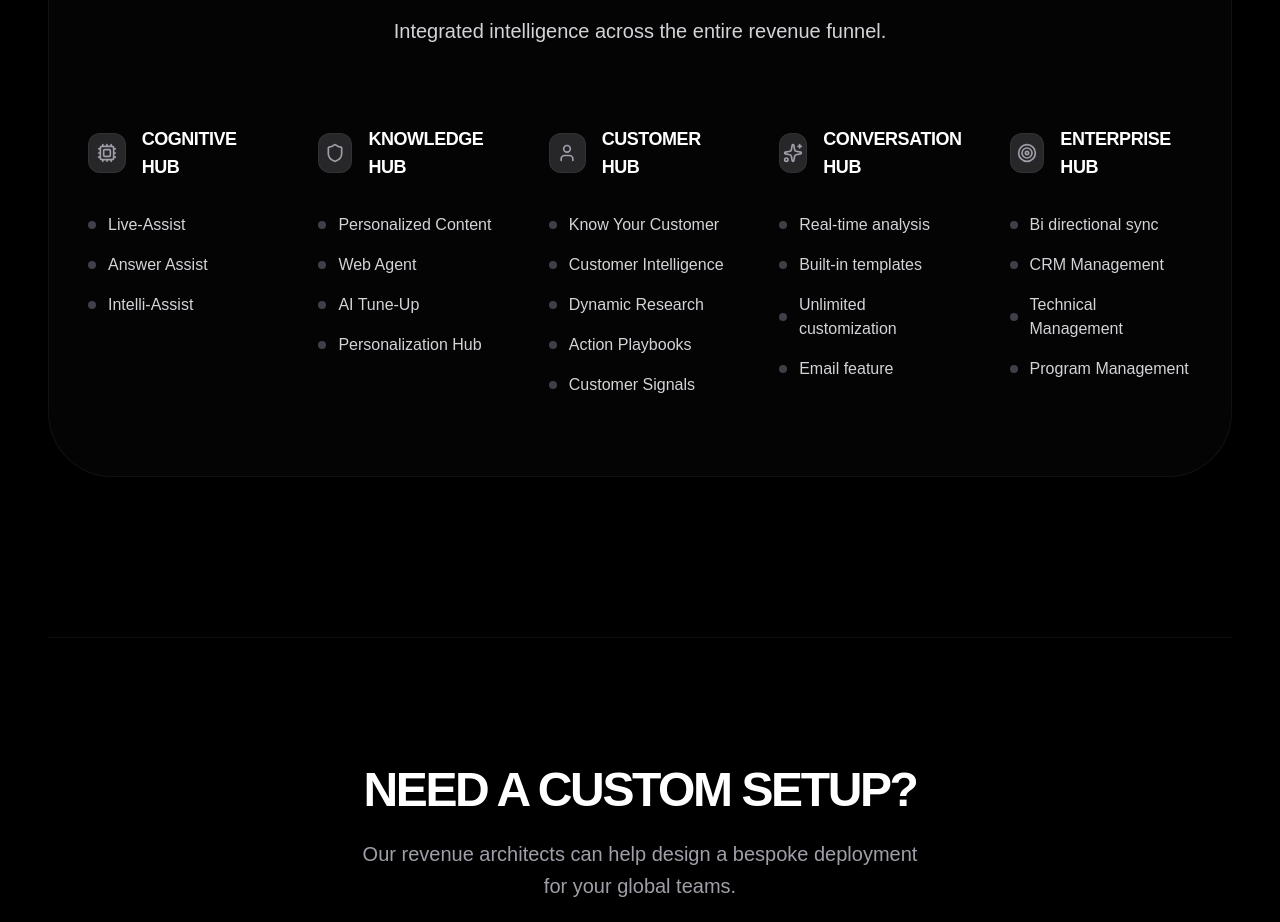
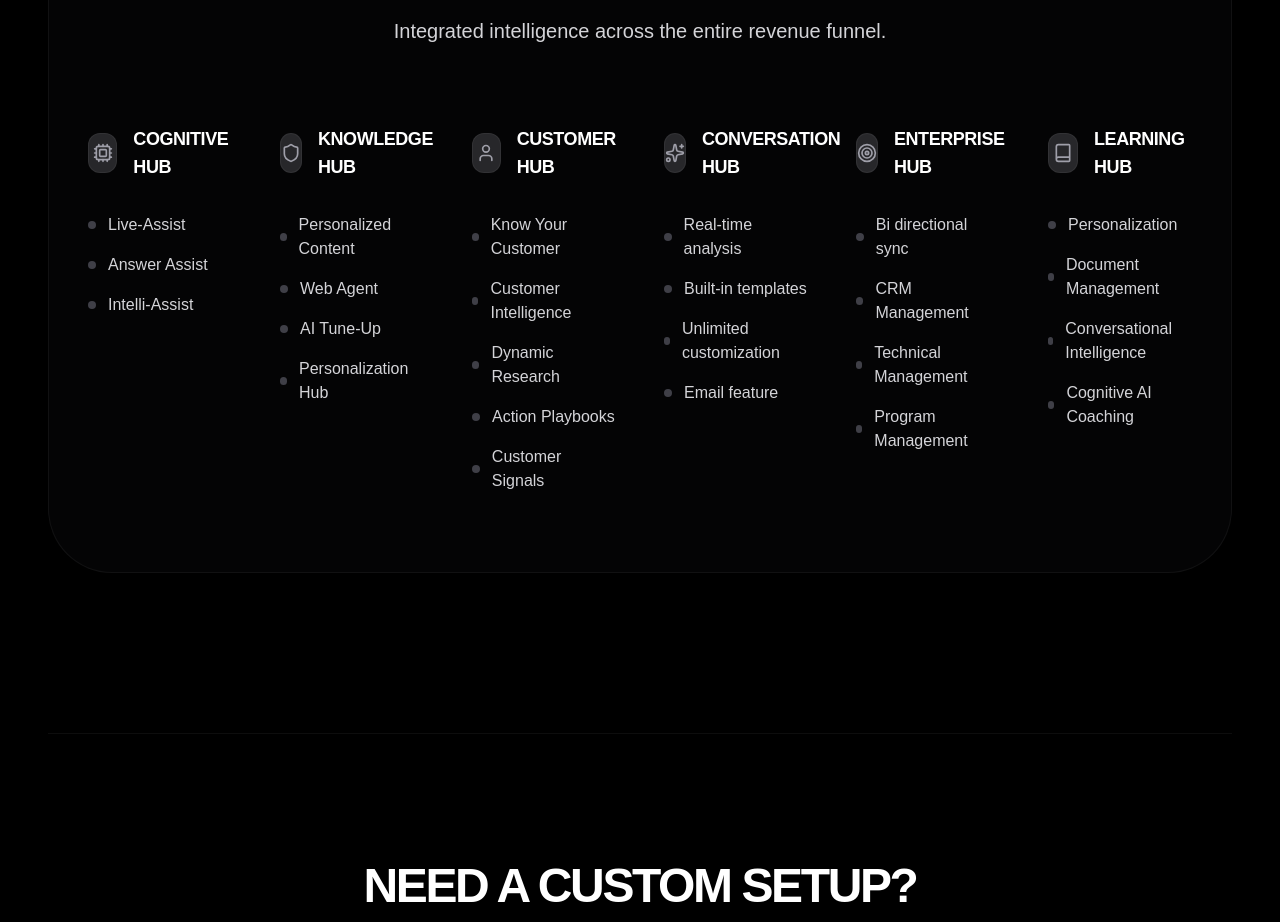
Before and after one commit to nexomac/spiked-landing-page, a SvelteKit app: page /pricing in a window 1280 px wide. Shown: the part 1900-2822 px from the top of the page. Built offline with nearby package versions, Linux system fonts and the light colour scheme.

Commit message:
text update

```diff
--- a/src/routes/pricing/+page.svelte
+++ b/src/routes/pricing/+page.svelte
@@ -7,6 +7,7 @@
 		Building2,
 		Sparkles,
 		Shield,
+		Book,
 		Target,
 		Cpu,
 	} from "lucide-svelte";
@@ -128,6 +129,16 @@
 				"CRM Management",
 				"Technical Management",
 				"Program Management",
+			],
+		},
+		{
+			title: "Learning Hub",
+			icon: Book,
+			items: [
+				"Personalization",
+				"Document Management",
+				"Conversational Intelligence",
+				"Cognitive AI Coaching",
 			],
 		},
 	];
@@ -334,7 +345,7 @@
 				</p>
 			</div>
 
-			<div class="grid md:grid-cols-2 lg:grid-cols-5 gap-12 px-10 pb-20">
+			<div class="grid md:grid-cols-2 lg:grid-cols-6 gap-12 px-10 pb-20">
 				{#each capabilityGroups as group}
 					<div class="group/cap">
 						<div class="flex items-center gap-4 mb-8">
```
